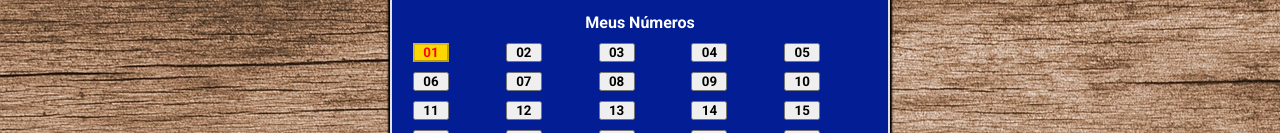
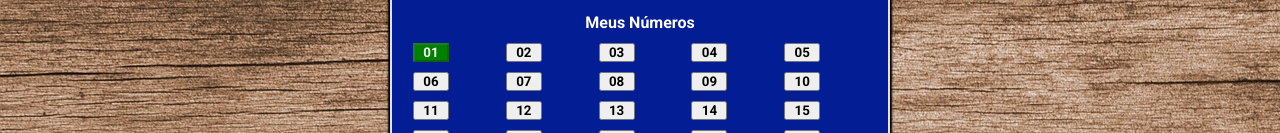
Before and after one commit to joaocmm/LoteriaFacil, a plain HTML site: page index.html in a window 1280 px wide. Both pictures are taken after a click on the button "01". Shown: the part 313-446 px from the top of the page. Drawn offline with Linux system fonts and the light colour scheme.

Commit message:
Correção

```diff
--- a/styles.css
+++ b/styles.css
@@ -107,8 +107,8 @@ body{
 
 .btn-selecao:disabled{
     cursor: not-allowed;
-    background-color: gold;
-    color: red;
+    background-color: green;
+    color: #fff;
 }
 
 .container-btn-apostar{
```
